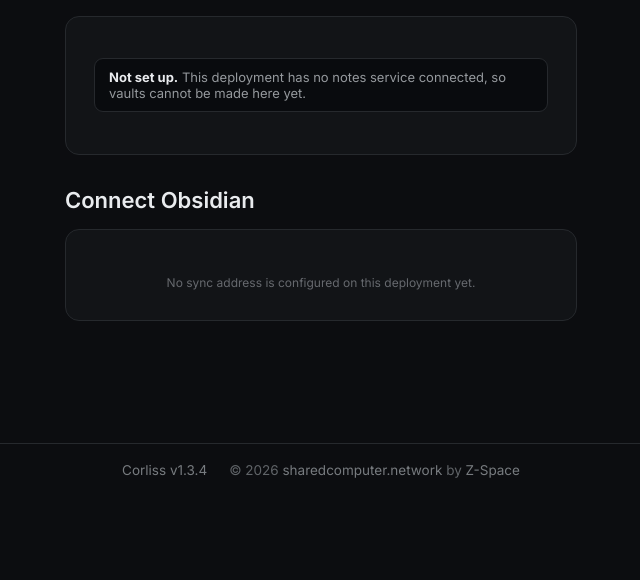
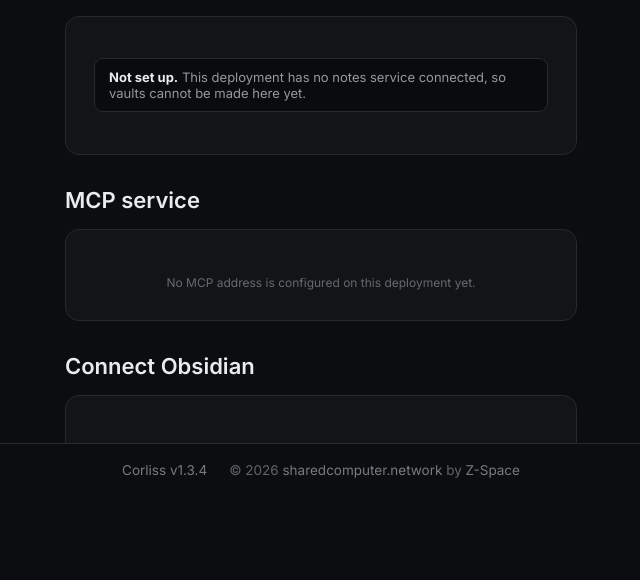
Before and after one commit to Z-Space-Society/Corliss, a Django app: page /vaults/ in a window 1280 px wide. Shown: the part 304-884 px from the top of the page, without its empty margins (319-959 px from the left). Before the commit the page ends 782 px from the top, so only its background shows below. Run offline with Django 5.2, Linux system fonts and the light colour scheme; a user stored in the database is signed in; tables that the repository leaves empty hold one stand-in row (values such as "Sample post"); some libraries are stand-ins or nearby versions.

Commit message:
Obsidian page: offer the MCP address as an MCP service
Generic wording in place of the removed Connect Claude section. The
page still names no AI product.

Co-Authored-By: Claude Opus 5.5 <noreply@anthropic.com>

```diff
--- a/corliss/templates/vaults.html
+++ b/corliss/templates/vaults.html
@@ -2,11 +2,12 @@
 
 {% comment %}
 The Obsidian page: what the notes service is, the member's vaults, and how to
-connect Obsidian. See `views.vaults`.
+connect Obsidian and an MCP client. See `views.vaults`.
 
-About Obsidian and nothing else. The relay also serves the notes over MCP, but
-this site does not point members at any one AI product, so no assistant is
-named here and the MCP address is not shown.
+**No AI product is named here.** The relay serves the notes over MCP, which
+any assistant that speaks it can use, and this site does not point members at
+one. The section is called MCP service and says what the address is, not
+whose app to put it in.
 
 **The instructions always render.** The vault list depends on the sync relay
 answering, and the rest of the page does not: a member reading how this works
@@ -70,7 +71,8 @@ No script. One form with one field.
         </div>
       {% else %}
         <p class="hint-text">You have no vaults yet. Make one to start:
-        Obsidian connects to a vault that already exists.</p>
+        Obsidian and the MCP service both work on a vault that already
+        exists.</p>
       {% endif %}
 
       <form method="post" action="{% url 'vaults' %}" class="stacked-form">
@@ -83,6 +85,20 @@ No script. One form with one field.
         </div>
         <button type="submit" class="btn-primary">Create vault</button>
       </form>
+    {% endif %}
+  </div>
+
+  <h2 class="section-title">MCP service</h2>
+  <div class="card">
+    {% if mcp_url %}
+      <div class="endpoint">{{ mcp_url }}</div>
+      <p class="hint-text">Your notes are also served over MCP. Add this
+      address to any assistant or tool that supports MCP servers, then sign in
+      with your handle when it asks. It can read and edit the notes in your
+      vaults, with or without Obsidian.</p>
+    {% else %}
+      <p class="hint-text">No MCP address is configured on this deployment
+      yet.</p>
     {% endif %}
   </div>
 
--- a/corliss/urls.py
+++ b/corliss/urls.py
@@ -84,8 +84,8 @@ urlpatterns = [
     path("workspaces/", views.workspaces, name="workspaces"),
     path("workspaces/new", views.workspace_new, name="workspace_new"),
     path("workspaces/<int:pk>/", views.workspace_edit, name="workspace_edit"),
-    # Notes kept on the sync relay: what they are, how to connect Obsidian,
-    # and the member's vaults. Named for what the nav calls it.
+    # Notes kept on the sync relay: what they are, how to connect Obsidian
+    # and an MCP client, and the member's vaults. Named for what the nav calls it.
     path("vaults/", views.vaults, name="vaults"),
     path("api/", views.api, name="api"),
     path("tools/parascribe/", views.parascribe, name="parascribe"),
--- a/corliss/views.py
+++ b/corliss/views.py
@@ -27,7 +27,7 @@ section below defines them and says when to reach for which.
   from LiteLLM. Member-gated, and issuing needs a real grant on top of that:
   GATE lets a roster admin onto the page, not to a key. See `corliss.litellm`.
 - `vaults`: the Obsidian page. What the notes service is, how to connect
-  Obsidian to it, and the member's vaults, which live on the sync
+  Obsidian and an MCP client to it, and the member's vaults, which live on the sync
   relay and are listed and created through `corliss.sync_relay`.
 - `parascribe`: how to call the cluster's transcription models. Signed-in, and
   names only the models the reader's own tier reaches.
@@ -1398,7 +1398,7 @@ def vaults(request):
         except sync_relay.SyncRelayError:
             pass
 
-    sync_url = next((r.url for r in oidc.resources() if r.kind == "sync"), "")
+    by_kind = {resource.kind: resource.url for resource in oidc.resources()}
     return render(
         request,
         "vaults.html",
@@ -1410,7 +1410,8 @@ def vaults(request):
             "reachable": member_vaults is not None,
             "name": name,
             "name_error": name_error,
-            "sync_url": sync_url,
+            "sync_url": by_kind.get("sync", ""),
+            "mcp_url": by_kind.get("mcp", ""),
         },
     )
 
```
Also changed, not shown: corliss/tests/test_vaults.py (+7 -4 lines), README.md.
